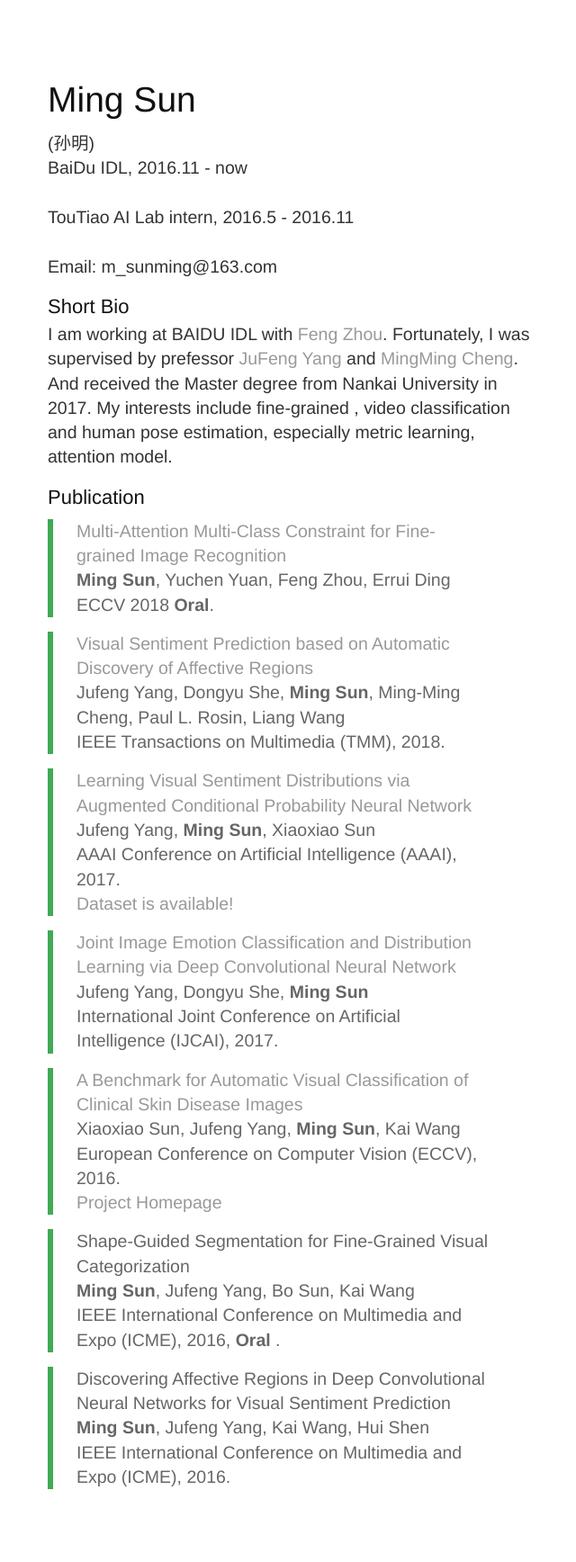
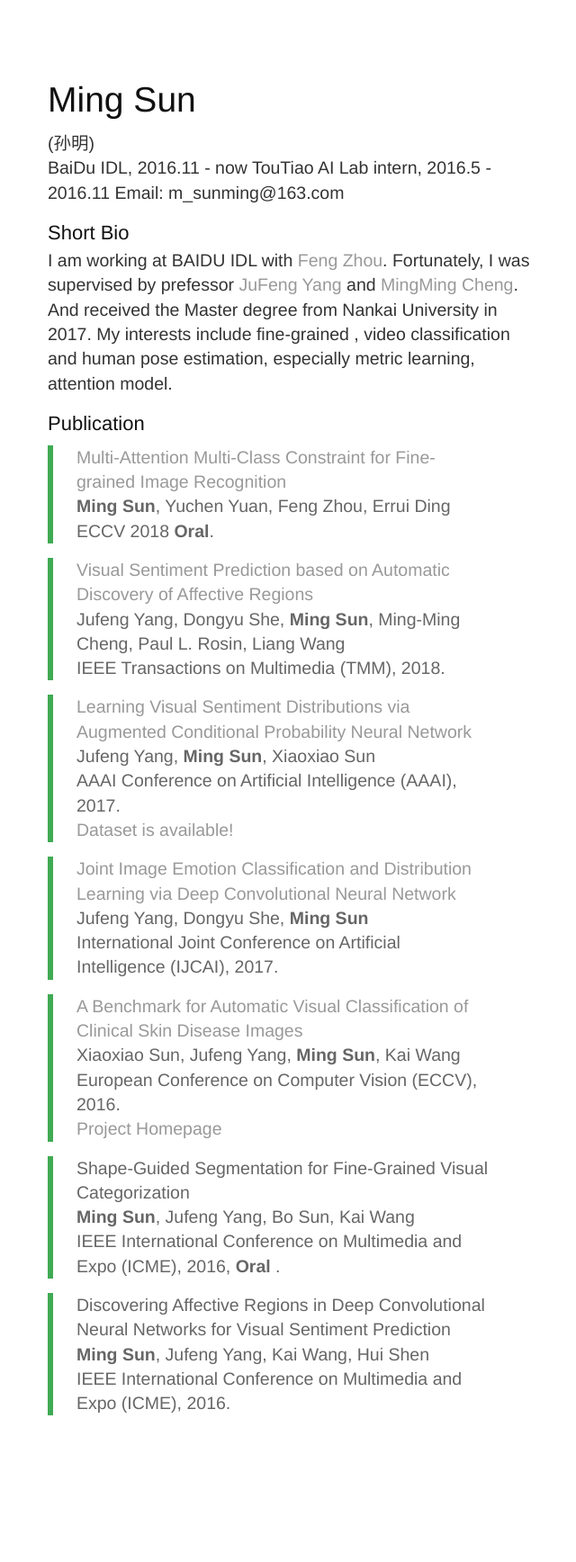
Before and after one commit to msunming/msunming.github.io, a Jekyll site: the page index.html, which Jekyll copies as it is, in a window 1280 px wide. Shown: the whole page at 90% size, without its empty margins (139-779 px from the left). Built offline with Jekyll 4.4.1, drawn with Linux system fonts in a browser that asks for light colours; after the commit the page ends 1654 px from its top, so only the background shows below that; part of the change alters nothing that is shown.

```diff
--- a/index.html
+++ b/index.html
@@ -445,9 +445,9 @@ pre .markdown .emphasis {
 		<div id="content">
 		<h1>Ming Sun </h1>
 		<p>(孙明)
-		<br> BaiDu IDL, 2016.11 - now <br>
-		<br> TouTiao AI Lab intern, 2016.5 - 2016.11 <br>
-		<br>Email: m_sunming@163.com<br>
+		<br>BaiDu IDL, 2016.11 - now
+		TouTiao AI Lab intern, 2016.5 - 2016.11
+		Email: m_sunming@163.com<br>
 		</p>
 		<h2>Short Bio</h2>
 		<p> I am working at BAIDU IDL with <a href="http://f-zhou.com/">Feng Zhou</a>.
```
